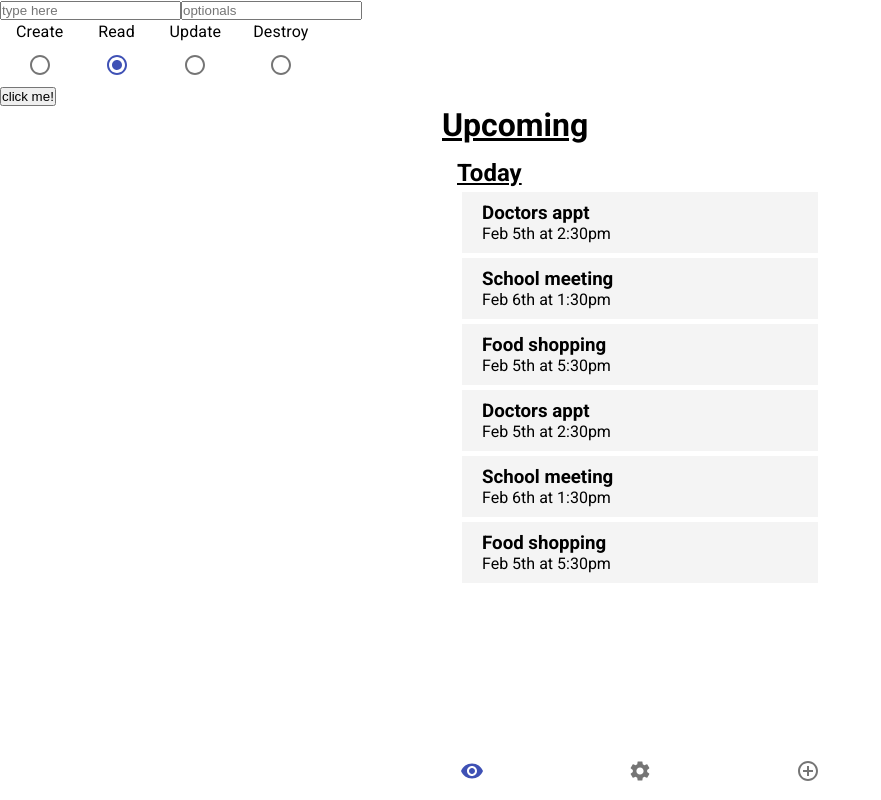
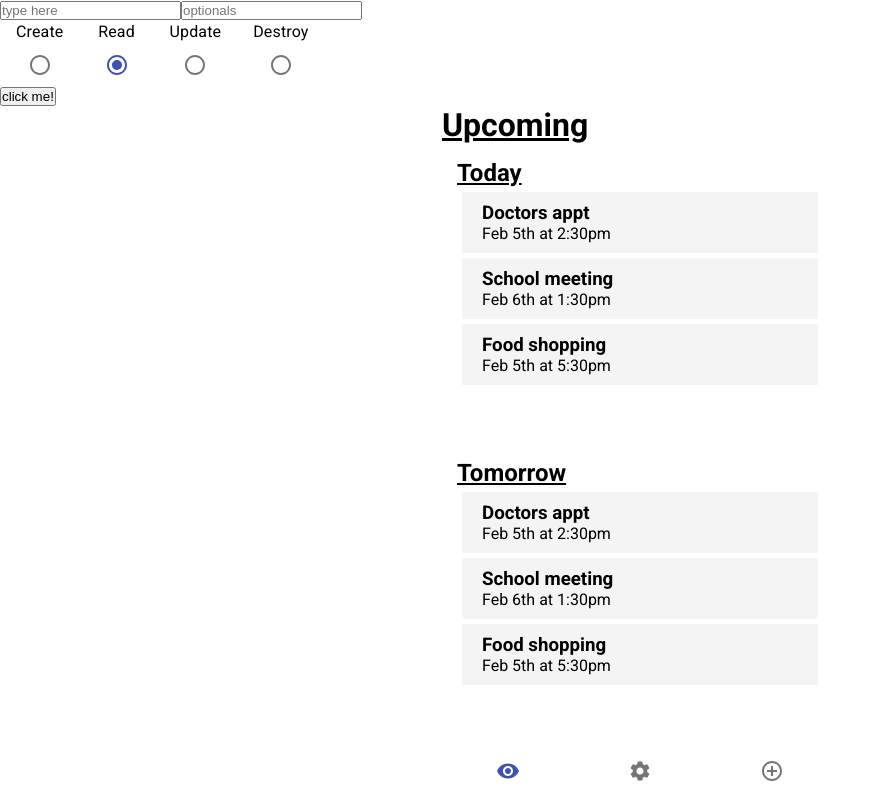
Before and after one commit to indomie858/todolist-react, a React (Create React App) app: page / in a window 1280 px wide. Shown: the whole page, without its empty margins (0-881 px from the left). Built offline with nearby package versions, Linux system fonts and the light colour scheme.

Commit message:
added subtasks
subtasks are displayed when a task is clicked

```diff
--- a/src/components/BottomNavBar.js
+++ b/src/components/BottomNavBar.js
@@ -10,7 +10,7 @@ import ControlPointIcon from '@material-ui/icons/ControlPoint';
 const useStyles = makeStyles({
     root: {
         width: '100%',
-        position: 'fixed',
+        position: 'sticky',
         bottom: 0,
         left: 0,
     },
--- a/src/components/Pages/Home.js
+++ b/src/components/Pages/Home.js
@@ -16,39 +16,37 @@ const Home = () => {
         text: 'Doctors appt',
         day: 'Feb 5th at 2:30pm',
         reminder: true,
+        subTasks: [
+          'Get in car',
+          'Drive to doctor'
+        ],
       },
       {
         id: 2,
         text: 'School meeting',
         day: 'Feb 6th at 1:30pm',
         reminder: true,
+        subTasks: [
+          'Take two shots',
+          'Put on some pants',
+          'Get a ride to school'
+        ],
       },
       {
         id: 3,
         text: 'Food shopping',
         day: 'Feb 5th at 5:30pm',
         reminder: false,
-      },
-      {
-        id: 1,
-        text: 'Doctors appt',
-        day: 'Feb 5th at 2:30pm',
-        reminder: true,
-      },
-      {
-        id: 2,
-        text: 'School meeting',
-        day: 'Feb 6th at 1:30pm',
-        reminder: true,
-      },
-      {
-        id: 3,
-        text: 'Food shopping',
-        day: 'Feb 5th at 5:30pm',
-        reminder: false,
+        subTasks: [
+          'Make shopping list',
+          'Drive to Costco',
+          'Buy some shit'
+        ],
       },
     ]
   )
+
+
 
   const [showAddTask, setAddTask] = useState(false);
   return (
@@ -59,6 +57,10 @@ const Home = () => {
           {/* displays placeholder list and title "Today" */}
           {tasks.length > 0 ? (<Tasks tasks={tasks} listTitle='Today' />) : ('No tasks to show')}
         </div>
+        <div className='listContainer'>
+          {/* displays same placeholder list except with title "Tomorrow" */}
+          {tasks.length > 0 ? (<Tasks tasks={tasks} listTitle='Tomorrow' />) : ('No tasks to show')}
+        </div>
         {showAddTask && <AddTask onAdd={() => setAddTask(false)}/>}
         <BottomNavBar onAddTask={() => setAddTask(true)} />
       {/* </Container> */}
--- /dev/null
+++ b/src/components/SubTask.js
@@ -0,0 +1,12 @@
+//component for individual subtask
+
+const SubTask = ({ subTask }) => {
+    return (
+        // outputs subtask from subtasks array
+        <div className="subtask">
+            <p>{subTask}</p>
+        </div>
+    )
+}
+
+export default SubTask
--- /dev/null
+++ b/src/components/SubTasks.js
@@ -0,0 +1,14 @@
+// component for list of subtasks
+
+import SubTask from './SubTask'
+
+const SubTasks = ({ subTasks }) => {
+    return (
+        <>
+            {/* iterates through subtask array and passes each subtask to SubTask component */}
+            {subTasks.map((subTask) => (<SubTask subTask={subTask} />))}
+        </>
+    )
+}
+
+export default SubTasks
--- a/src/components/Task.js
+++ b/src/components/Task.js
@@ -1,11 +1,20 @@
 //component for individual tasks
 
+import SubTasks from './SubTasks'
+import { useState } from 'react';
+
 const Task = ({ task }) => {
+    const [showSubTasks, setShowSubTasks] = useState(false);
+
     return (
-        <div className='task'>
-            <h3>{task.text}{' '}</h3>
-            <p>{task.day}</p>
-        </div>
+        <>
+            <div className='task' onClick={() => setShowSubTasks(!showSubTasks)}>
+                <h3>{task.text}{' '}</h3>
+                <p>{task.day}</p>
+            </div>
+            {/* displays list of subtasks when individual task is clicked */}
+            {showSubTasks && <SubTasks subTasks={task.subTasks}/>}
+        </>
     )
 }
 
--- a/src/components/Tasks.js
+++ b/src/components/Tasks.js
@@ -1,9 +1,12 @@
+//component for list of tasks
+
 import Task from './Task'
 
 const Tasks = ({ tasks, listTitle }) => {
     return (
         <>
             <h2>{listTitle}</h2>
+            {/* iterates through tasks object and passes key/values to task component */}
             {tasks.map((task) => (
                 <Task key={task.id} task={task} />
             ))}
--- a/src/index.css
+++ b/src/index.css
@@ -24,7 +24,7 @@ h2 {
   text-decoration: underline;
 }
 
-/* styling for tasks */
+/* styling for individual tasks */
 .task {
   background: #f4f4f4;
   margin: 5px;
@@ -36,6 +36,13 @@ h2 {
   display: flex;
   align-items: center;
   justify-content: space-between;
+}
+
+/* styling for individual subtasks */
+.subtask {
+  background: #f4f4f4;
+  margin: 0px 5px 2px 50px;
+  padding: 10px 20px;
 }
 
 /* window views that pop up over the current view, such as adding a new task */
```
